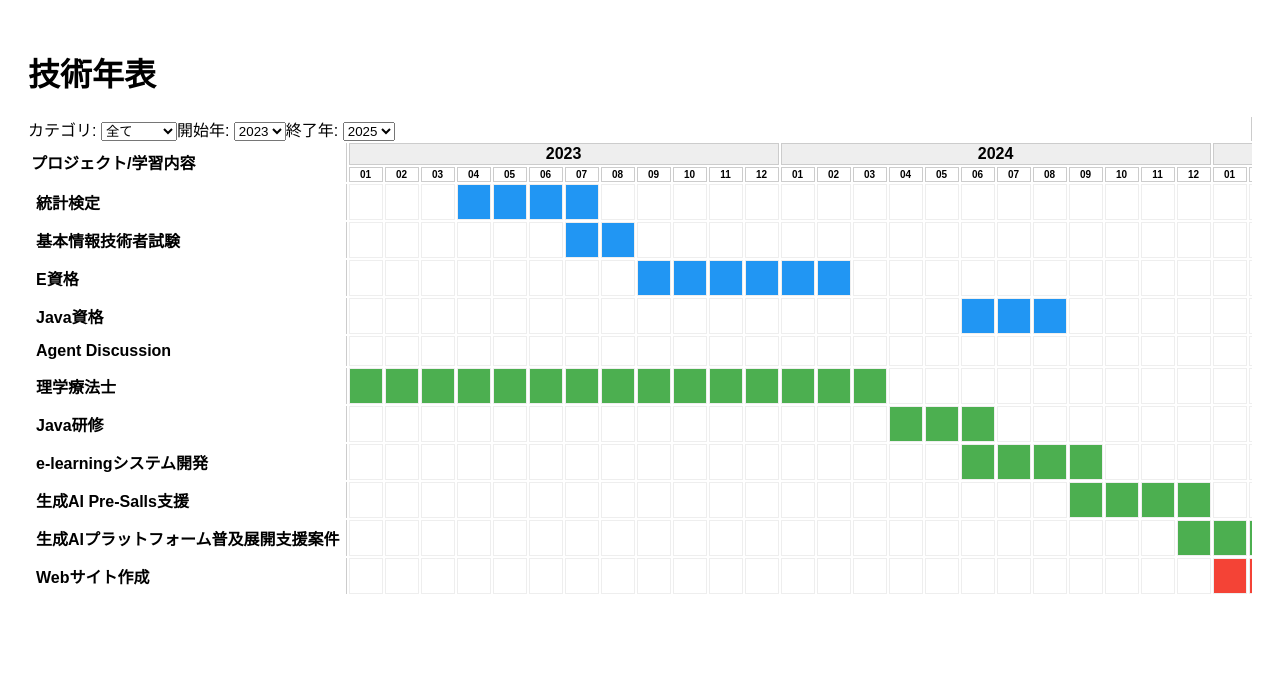
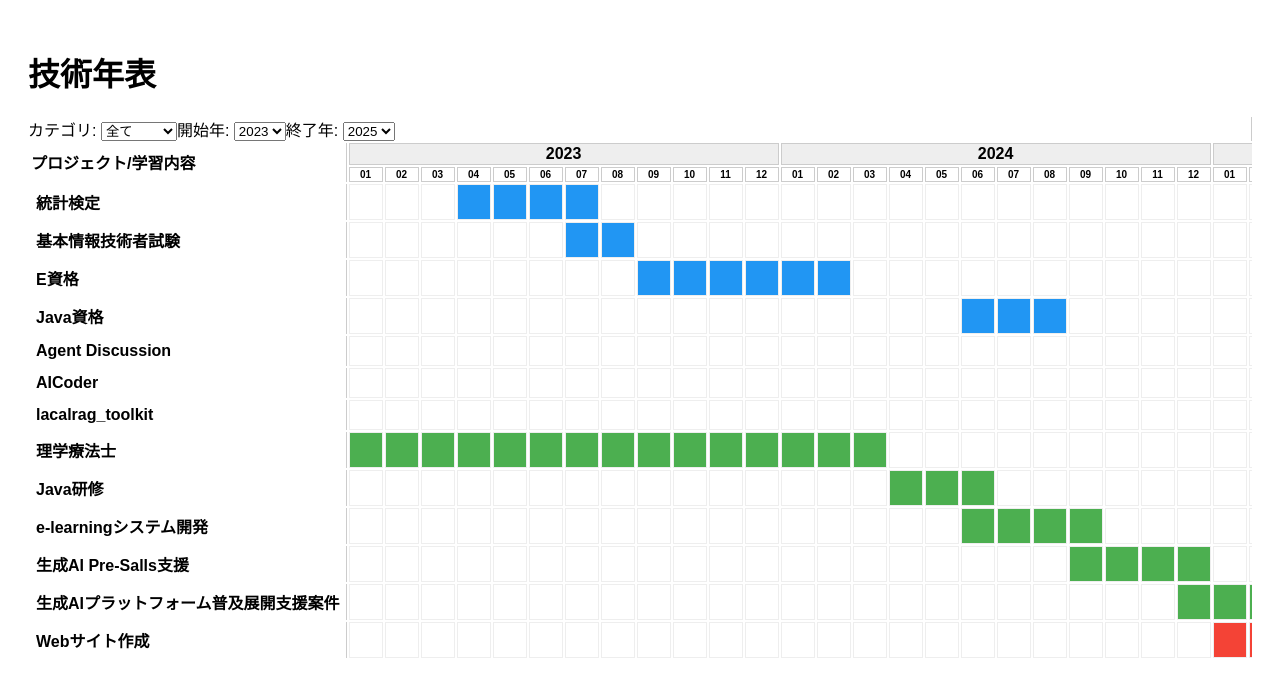
Before and after one commit to kazuki-saito803/TechHistory, a React (Vite) app in the folder app/: page / in a window 1280 px wide. Shown: the top 696 px of the page. Built offline with nearby package versions, Linux system fonts and the light colour scheme.

Commit message:
add data

```diff
--- a/app/src/data/TimelineData.ts
+++ b/app/src/data/TimelineData.ts
@@ -39,7 +39,23 @@ export const timelineData: TimelineItem[] = [
         start: "2025-06",
         end: "2025-07",
         description: "LoRAでファインチューニングしたLLM Agentと、Prompt Engineeringによってペルソナ付与したAgentとの対話内容を比較・評価。",
-        techStack: ["Hugging Face", "Local LLM", "LoRA", "Python", "Pytorch", "Docker", "Kubernetes"]
+        techStack: ["Hugging Face", "Local LLM", "LoRA", "Python", "Pytorch", "Docker"]
+    },
+    {
+        title: "AICoder",
+        category: "自己学習",
+        start: "2025-07",
+        end: "2025-08",
+        description: "gpt-oss:20bを利用したFunction CallingとLang Chain, Lang Graphを利用したAgentアプリ作成。プロンプトを投げることでローカルにPythonなどのプログラムファイルを作成する。",
+        techStack: ["Local LLM", "LoRA", "Python", "Pytorch", "Lang Chain", "Lang Graph"]
+    },
+    {
+        title: "lacalrag_toolkit",
+        category: "自己学習",
+        start: "2025-08",
+        end: "2025-09",
+        description: "Index登録した情報とプロンプトのベクトル検索により類似度を計算し、最終的な回答をLLMが出力するRAG型Chatbotアプリをローカル環境かつAPIとして提供するためのアプリ。",
+        techStack: ["Local LLM", "RAG", "Python", "Pytorch", "Docker", "Hugging Face","elastic search"]
     },
     {
         title: "理学療法士",
```
